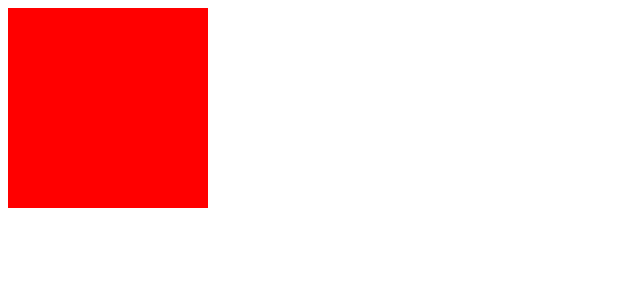
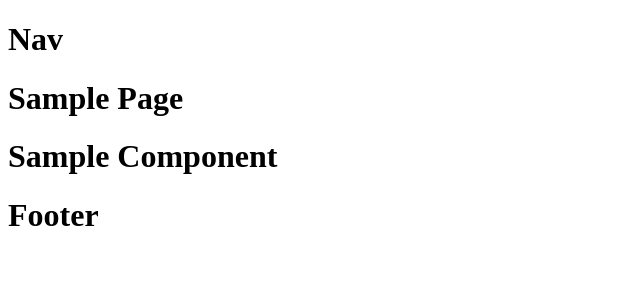
Before and after one commit to ZungTa/react-typescript-boilerplate, a React app: page / in a window 1280 px wide. Shown: the top 300 px of the page, without its empty margins (0-640 px from the left). Built offline with nearby package versions, Linux system fonts and the light colour scheme.

Commit message:
add router, store, components

```diff
--- a/package.json
+++ b/package.json
@@ -15,6 +15,7 @@
     "@types/node": "^12.20.11",
     "@types/react": "^17.0.4",
     "@types/react-dom": "^17.0.3",
+    "@types/react-router-dom": "^5.1.7",
     "@typescript-eslint/eslint-plugin": "^4.5.0",
     "@typescript-eslint/parser": "^4.5.0",
     "babel-eslint": "^10.1.0",
@@ -60,6 +61,7 @@
     "react-dev-utils": "^11.0.3",
     "react-dom": "^17.0.2",
     "react-refresh": "^0.8.3",
+    "react-router-dom": "^5.2.0",
     "resolve": "1.18.1",
     "resolve-url-loader": "^3.1.2",
     "sass-loader": "^10.0.5",
--- a/src/App.tsx
+++ b/src/App.tsx
@@ -1,17 +1,28 @@
 import { css } from '@emotion/react';
+import { Switch, Route } from 'react-router-dom';
+import Footer from '@/components/Footer';
+import Nav from '@/components/Nav';
+import ScrollToTop from '@/components/ScrollToTop';
+import NotFound from '@/pages/NotFound';
+import SamplePage from '@/pages/SamplePage';
 
 function App() {
   return (
-    <div className="App">
-      <div css={boxCss}></div>
+    <div css={appCss}>
+      <Nav />
+      <div className="content-container">
+        <ScrollToTop />
+        <Switch>
+          <Route path="/" exact component={SamplePage} />
+
+          <Route path="*" component={NotFound} />
+        </Switch>
+      </div>
+      <Footer />
     </div>
   );
 }
 
-const boxCss = css`
-  width: 200px;
-  height: 200px;
-  background-color: red;
-`;
+const appCss = css``;
 
 export default App;
--- /dev/null
+++ b/src/components/Footer.tsx
@@ -0,0 +1,18 @@
+import { css } from '@emotion/react';
+
+function Footer() {
+  return (
+    <div css={footerCss}>
+      <div className="footer-container">
+        <h1>Footer</h1>
+      </div>
+    </div>
+  );
+}
+
+const footerCss = css`
+  .footer-container {
+  }
+`;
+
+export default Footer;
--- /dev/null
+++ b/src/components/Nav.tsx
@@ -0,0 +1,18 @@
+import { css } from '@emotion/react';
+
+function Nav() {
+  return (
+    <div css={navCss}>
+      <div className="nav-container">
+        <h1>Nav</h1>
+      </div>
+    </div>
+  );
+}
+
+const navCss = css`
+  .nav-container {
+  }
+`;
+
+export default Nav;
--- /dev/null
+++ b/src/components/SampleComponent.tsx
@@ -0,0 +1,18 @@
+import { css } from '@emotion/react';
+
+function SampleComponent() {
+  return (
+    <div css={sampleComponentCss}>
+      <div className="sample-component-container">
+        <h1>Sample Component</h1>
+      </div>
+    </div>
+  );
+}
+
+const sampleComponentCss = css`
+  .sample-component-container {
+  }
+`;
+
+export default SampleComponent;
--- /dev/null
+++ b/src/components/ScrollToTop.tsx
@@ -0,0 +1,20 @@
+// route 변경 시 스크롤을 Top으로 올려줌
+
+import { PureComponent } from 'react';
+import { withRouter, RouteComponentProps } from 'react-router-dom';
+
+class ScrollToTop extends PureComponent<RouteComponentProps> {
+  componentDidUpdate(prevProps: RouteComponentProps) {
+    if (this.props.location.pathname !== prevProps.location.pathname) {
+      window.scrollTo(0, 0);
+    }
+  }
+
+  componentDidMount() {}
+
+  render() {
+    return null;
+  }
+}
+
+export default withRouter(ScrollToTop);
--- a/src/index.tsx
+++ b/src/index.tsx
@@ -2,10 +2,16 @@ import React from 'react';
 import ReactDOM from 'react-dom';
 import App from './App';
 import reportWebVitals from './reportWebVitals';
+import { RootStoreProvider } from '@/store/RootStore';
+import { BrowserRouter } from 'react-router-dom';
 
 ReactDOM.render(
   <React.StrictMode>
-    <App />
+    <RootStoreProvider>
+      <BrowserRouter>
+        <App />
+      </BrowserRouter>
+    </RootStoreProvider>
   </React.StrictMode>,
   document.getElementById('root'),
 );
--- /dev/null
+++ b/src/pages/NotFound.tsx
@@ -0,0 +1,27 @@
+import { css } from '@emotion/react';
+import { useEffect } from 'react';
+import { useHistory } from 'react-router';
+
+function NotFound() {
+  const history = useHistory();
+
+  useEffect(() => {
+    alert('Not Found');
+    history.push('/');
+  }, []);
+
+  return (
+    <div css={notFoundCss}>
+      <div className="not-found">Not Found</div>
+    </div>
+  );
+}
+
+const notFoundCss = css`
+  .not-found {
+    font-size: 20rem;
+    text-align: center;
+  }
+`;
+
+export default NotFound;
--- /dev/null
+++ b/src/pages/SamplePage.tsx
@@ -0,0 +1,20 @@
+import SampleComponent from '@/components/SampleComponent';
+import { css } from '@emotion/react';
+
+function SamplePage() {
+  return (
+    <div>
+      <div className="sample-page-container">
+        <h1>Sample Page</h1>
+        <SampleComponent />
+      </div>
+    </div>
+  );
+}
+
+const samplePageCss = css`
+  .sample-page-container {
+  }
+`;
+
+export default SamplePage;
--- /dev/null
+++ b/src/store/RootStore.tsx
@@ -0,0 +1,60 @@
+import React, { createContext, Dispatch, useContext, useReducer } from 'react';
+
+type RootState = {
+  count: number; // Sample State
+  projectName: string; // Sample State
+};
+
+const initialRootState: RootState = {
+  count: 0, // Sample State
+  projectName: 'project', // Sample State
+};
+
+type RootAction =
+  | { type: 'defaultType' }
+  | { type: 'setCount'; newCount: number } // Sample Action
+  | { type: 'setProjectName'; newProjectName: string }; // Sample Action
+type RootDispatch = Dispatch<RootAction>;
+
+function rootReducer(state: RootState, action: RootAction): RootState {
+  switch (action.type) {
+    case 'defaultType':
+      return state;
+    case 'setCount': // Sample Reducer
+      state.count = action.newCount;
+      return {
+        ...state,
+        count: action.newCount,
+      };
+    case 'setProjectName': // Sample Reducer
+      return {
+        ...state,
+        projectName: action.newProjectName,
+      };
+    default:
+      return state;
+  }
+}
+
+// default value를 주니까 null check를 할 필요가 없다.
+const RootStateContext = createContext<RootState>(initialRootState);
+const RootDispatchContext = createContext<RootDispatch>(() => null);
+
+export function RootStoreProvider({ children }: { children: React.ReactNode }) {
+  const [state, dispatch] = useReducer(rootReducer, initialRootState);
+  return (
+    <RootStateContext.Provider value={state}>
+      <RootDispatchContext.Provider value={dispatch}>
+        {children}
+      </RootDispatchContext.Provider>
+    </RootStateContext.Provider>
+  );
+}
+
+export function useRootState(): RootState {
+  return useContext(RootStateContext);
+}
+
+export function useRootDispatch(): RootDispatch {
+  return useContext(RootDispatchContext);
+}
```
